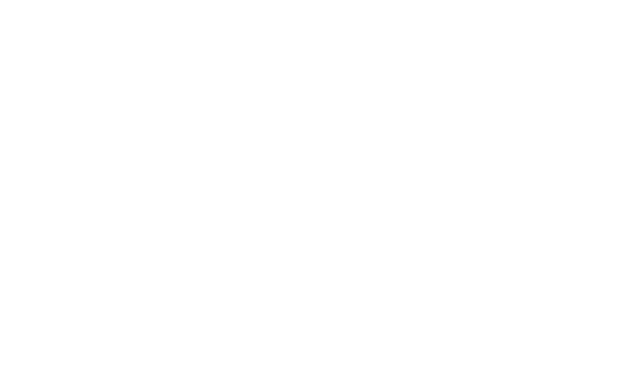
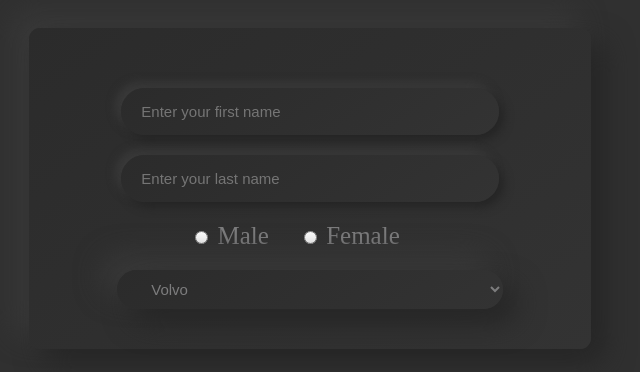
Before and after one commit to unnati2000/form-validator, a plain HTML site: page index.html in a window 1280 px wide. Shown: the whole page, without its empty margins (330-970 px from the left). Drawn offline with Linux system fonts and the light colour scheme.

Commit message:
form page design

```diff
--- a/index.css
+++ b/index.css
@@ -0,0 +1,72 @@
+body {
+  background: #303030;
+  text-align: center;
+}
+
+.form-div {
+  display: flex;
+  justify-content: center;
+  flex-direction: column;
+  align-items: center;
+  padding: 20px 30px;
+}
+
+.form {
+  padding: 40px;
+  border-radius: 11px;
+  background: linear-gradient(145deg, #2b2b2b, #333333);
+  box-shadow: 14px 14px 28px #262626, -14px -14px 28px #3a3a3a;
+}
+
+.name {
+  padding: 15px 20px;
+  width: 70%;
+  border: none;
+  border-radius: 36px;
+  background: linear-gradient(145deg, #2b2b2b, #333333);
+  box-shadow: 5px 5px 10px #252525, -5px -5px 10px #3b3b3b;
+  font-size: 15px;
+  margin-top: 20px;
+}
+
+input:focus {
+  outline: none;
+}
+
+.radio {
+  margin-top: 20px;
+  font-size: 25px;
+  color: rgb(125, 125, 126);
+  display: flex;
+  justify-content: center;
+}
+
+.radio-button {
+  margin-right: 30px;
+}
+
+.course {
+  margin-top: 20px;
+}
+
+.course-option {
+  padding: 10px 30px;
+  background: #303030;
+  color: rgb(125, 125, 126);
+  font-size: 15px;
+  width: 80%;
+  border: none;
+  border-radius: 50px;
+  background: linear-gradient(145deg, #2b2b2b, #333333);
+  box-shadow: 14px 14px 28px #262626, -14px -14px 28px #3a3a3a;
+}
+
+.course-option:focus {
+  outline: none;
+}
+
+.option {
+  background: #303030;
+  border: none;
+  padding: 10px;
+}
--- a/index.html
+++ b/index.html
@@ -1,16 +1,38 @@
 <!DOCTYPE html>
 <html lang="en">
-<head>
-    <meta charset="UTF-8">
-    <meta http-equiv="X-UA-Compatible" content="IE=edge">
-    <meta name="viewport" content="width=device-width, initial-scale=1.0">
-    <title>Document</title>
-</head>
-<body>
-    <div>
-        <form>
-
-        </form>
+  <head>
+    <meta charset="UTF-8" />
+    <meta http-equiv="X-UA-Compatible" content="IE=edge" />
+    <meta name="viewport" content="width=device-width, initial-scale=1.0" />
+    <link rel="stylesheet" href="./index.css" />
+    <title>Form Validator</title>
+  </head>
+  <body>
+    <div class="form-div">
+      <form class="form">
+        <div class="name-div">
+          <input type="text" placeholder="Enter your first name" class="name" />
+          <input type="text" placeholder="Enter your last name" class="name" />
+        </div>
+        <div class="radio">
+          <div class="radio-button">
+            <input type="radio" id="male" name="male" value="male" />
+            <label for="male">Male</label><br />
+          </div>
+          <div class="radio-button">
+            <input type="radio" id="female" name="female" value="female" />
+            <label for="female">Female</label><br />
+          </div>
+        </div>
+        <div class="course">
+          <select name="cars" id="cars" class="course-option">
+            <option value="volvo" class="option">Volvo</option>
+            <option value="saab" class="option">Saab</option>
+            <option value="mercedes" class="option">Mercedes</option>
+            <option value="audi" class="option">Audi</option>
+          </select>
+        </div>
+      </form>
     </div>
-</body>
+  </body>
 </html>
```
